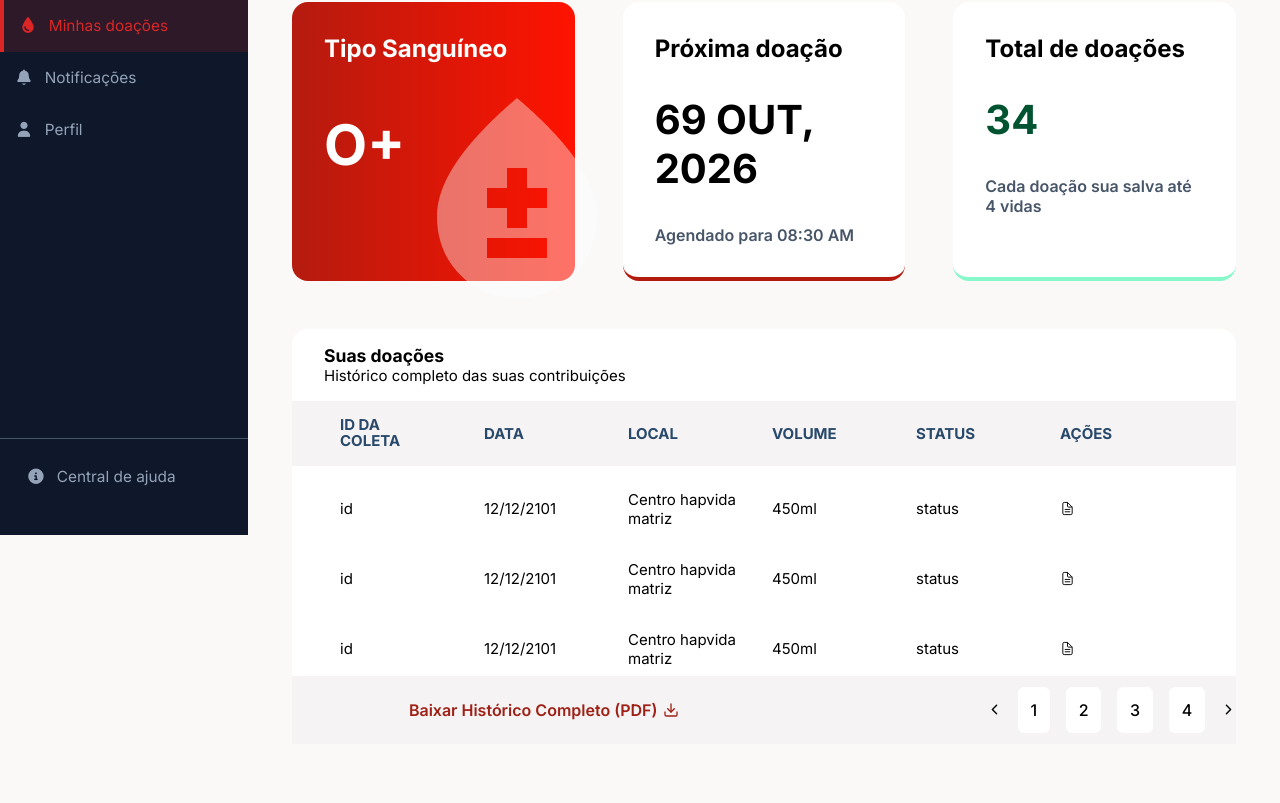
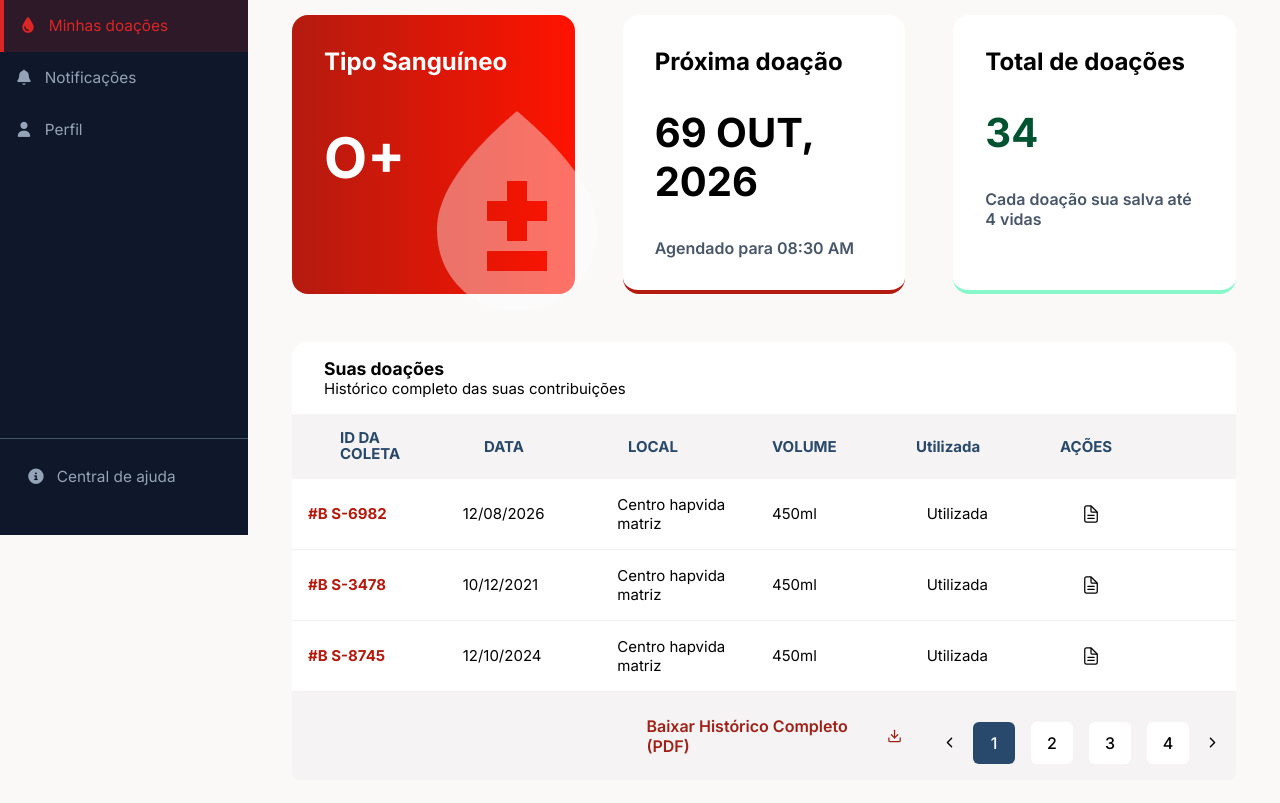
Before and after one commit to databloodHealth/Pulsar, a React (Vite) app in the folder Front/: page /historico in a window 1280 px wide. Shown: the part 265-1068 px from the top of the page. Built offline with nearby package versions, Linux system fonts and the light colour scheme.

Commit message:
redesign history page

```diff
--- a/Front/src/pages/System/Historico.jsx
+++ b/Front/src/pages/System/Historico.jsx
@@ -3,89 +3,123 @@ import { IoDocumentTextOutline } from "react-icons/io5";
 import { FiDownload } from "react-icons/fi";
 import { IoIosArrowBack, IoIosArrowForward } from "react-icons/io";
 
-
-
-import style from '@/styles/System/historico.module.css'
+import style from "@/styles/System/historico.module.css";
 import { CardDoisVermelho, CardTres } from "@/components/Cards";
 
 export default function Historico() {
-
     return (
         <SystemLayout>
-            <div className="container">
-                <div className="titlePage">
+            <div className={style.containerHistorico}>
+                <div className={style.tituloPage}>
                     <h1>Histórico de Doações</h1>
-                    <h4>Acompanhe seu histórico de soliedariedade e o impacto causado</h4>
+                    <h4>
+                        Acompanhe seu histórico de soliedariedade e o impacto causado
+                    </h4>
                 </div>
+
                 <div className={style.gridCards}>
-                    <CardDoisVermelho title="Tipo Sanguíneo" description="O+" />
-                    <CardTres cor="vermelho" title="Próxima doação" dado="69 OUT, 2026" description="Agendado para 08:30 AM" />
-                    <CardTres cor="verde" fontCor="fontVerde" title="Total de doações" description="Cada doação sua salva até 4 vidas" dado="34" />
+                    <CardDoisVermelho
+                        title="Tipo Sanguíneo"
+                        description="O+"
+                    />
 
+                    <CardTres
+                        cor="vermelho"
+                        title="Próxima doação"
+                        dado="69 OUT, 2026"
+                        description="Agendado para 08:30 AM"
+                    />
+
+                    <CardTres
+                        cor="verde"
+                        fontCor="fontVerde"
+                        title="Total de doações"
+                        description="Cada doação sua salva até 4 vidas"
+                        dado="34"
+                    />
                 </div>
+
                 <div className={style.containerDashboard}>
-
                     <div className={style.dashboardHistorico}>
                         <div className={style.tituloDashboard}>
                             <h3>Suas doações</h3>
                             <p>Histórico completo das suas contribuições</p>
                         </div>
-                        {/* <div className={style.containerTabela}> */}
+
                         <div className={style.gridTabela}>
                             <div className={style.categoriasTabela}>
                                 <p id={style.idColeta}>ID DA COLETA</p>
                                 <p>DATA</p>
                                 <p>LOCAL</p>
                                 <p>VOLUME</p>
-                                    <p>STATUS</p>
+                                <p>Utilizada</p>
                                 <p>AÇÕES</p>
                             </div>
+
                             <div className={style.campoDoacao}>
-                                    <p>id</p>
-                                    <p>12/12/2101</p>
+                                <p className={style.id}>#B S-6982</p>
+                                <p>12/08/2026</p>
                                 <p>Centro hapvida matriz</p>
-                                    <p> 450ml</p>
-                                    <p>status</p>
-                                    <IoDocumentTextOutline />
+                                <p>450ml</p>
+                                <p>Utilizada</p>
+                                <IoDocumentTextOutline
+                                    size={20}
+                                    className={style.iconTabela}
+                                />
+                            </div>
 
+                            <div className={style.campoDoacao}>
+                                <p className={style.id}>#B S-3478</p>
+                                <p>10/12/2021</p>
+                                <p>Centro hapvida matriz</p>
+                                <p>450ml</p>
+                                <p>Utilizada</p>
+                                <IoDocumentTextOutline
+                                    size={20}
+                                    className={style.iconTabela}
+                                />
                             </div>
+
                             <div className={style.campoDoacao}>
-                                    <p>id</p>
-                                    <p>12/12/2101</p>
+                                <p className={style.id}>#B S-8745</p>
+                                <p>12/10/2024</p>
                                 <p>Centro hapvida matriz</p>
-                                    <p> 450ml</p>
-                                    <p>status</p>
-                                    <IoDocumentTextOutline />
-
-                                </div>
-                                <div className={style.campoDoacao}>
-                                    <p>id</p>
-                                    <p>12/12/2101</p>
-                                    <p>Centro hapvida matriz</p>
-                                    <p> 450ml</p>
-                                    <p>status</p>
-                                    <IoDocumentTextOutline />
-
+                                <p>450ml</p>
+                                <p>Utilizada</p>
+                                <IoDocumentTextOutline
+                                    size={20}
+                                    className={style.iconTabela}
+                                />
                             </div>
                         </div>
-                        {/* </div> */}
+
                         <div className={style.botoomTabela}>
-                            <div id={style.baixar}><p>Baixar Histórico Completo (PDF)</p>
+                            <div className={style.actionBottomTable}>
+                            <div id={style.baixar}>
+                                <p>Baixar Histórico Completo (PDF)</p>
                                 <FiDownload />
                             </div>
+
                             <div className={style.selecaoNumeros}>
-                                <IoIosArrowBack />
-                                <p className={style.boxNumber}>1</p>
+                                <IoIosArrowBack className={style.iconSeta} />
+
+                                <p
+                                    className={`${style.boxNumber} ${style.boxNumberAction}`}
+                                >
+                                    1
+                                </p>
+
                                 <p className={style.boxNumber}>2</p>
                                 <p className={style.boxNumber}>3</p>
                                 <p className={style.boxNumber}>4</p>
-                                <IoIosArrowForward />
 
+                                <IoIosArrowForward className={style.iconSeta} />
+                            </div>
                         </div>
                         </div>
                     </div>
                 </div>
             </div>
         </SystemLayout>
-    )
+    );
 }
--- a/Front/src/styles/System/historico.module.css
+++ b/Front/src/styles/System/historico.module.css
@@ -3,16 +3,41 @@
     --azul-400: #416084;
     --borda: 1px solid #000;
     --branco: #ffffff;
-    --fundo-bege: #F5F3F3;
+    --fundo-bege: #f5f3f3;
     --azul-fonte: #28496b;
+    --vermelho-fonte: #b41b0f;
+    --cinza-borda: #e2e2e277;
+}
 
+.containerHistorico {
+    background-color: var(--cinza-fundo);
+    padding: 1rem;
+    display: flex;
+    flex-direction: column;
+    gap: 3rem;
+
+    .tituloPage {
+        display: flex;
+        gap: 1rem;
+        flex-direction: column;
+
+        h1 {
+            font-size: 3rem;
+            color: var(--preto);
+        }
+
+        h4 {
+            font-size: 1rem;
+            color: var(--azul-400);
+            font-weight: 500;
+        }
+    }
 }
 
 .gridCards {
     display: grid;
     grid-template-columns: repeat(3, 1fr);
     gap: 3rem;
-
 }
 
 .dashboardHistorico {
@@ -25,42 +50,22 @@
         background-color: var(--branco);
         border-radius: 16px;
         padding: 1rem 2rem;
-
     }
 }
 
-
-.gridTabela {
-    display: flex;
-    flex-direction: column;
-    gap: 1rem;
-
-    .categoriasTabela {
-        display: grid;
-        grid-template-columns: repeat(6, 1fr);
-        align-items: center;
-        gap: 1rem;
-        padding: 1rem 3rem;
-        background-color: var(--fundo-bege);
-
-        #idColeta {
-            color: var(--azul-fonte);
-            width: 40%;
-            line-height: 1.1;
-
+.cardFirst {
 }
 
-        p {
-            color: var(--azul-fonte);
+.actionBottomTable{
+    display: flex;
+    justify-content: space-between;
+    align-items: flex-end;
+    width: 65%;
 }
-    }
-}
-
-    .cardFirst {}
-
 
 .botoomTabela {
     display: flex;
+    border-radius: 0 0 8px 8px;
     flex-direction: row;
     align-items: center;
     justify-content: flex-end;
@@ -77,6 +82,7 @@
         color: var(--vermelho-link);
         font-size: 1rem;
         font-weight: 600;
+        cursor: pointer;
     }
 }
 
@@ -85,25 +91,30 @@
     justify-content: space-between;
     gap: 1rem;
     align-items: center;
+    padding: 1rem 1rem;
 
     .boxNumber {
+        display: flex;
+        align-items: center;
+        justify-content: center;
         border-radius: 6px;
-            padding: .8rem;
+        width: 42px;
+        height: 42px;
         background-color: var(--branco);
         font-weight: 500;
         font-size: 1rem;
-        }
-        .boxNumberAction{
-                        background-color: var(--azul-fonte);
-                        color: var(--branco);}
-
+        cursor: pointer;
     }
 
+    .boxNumberAction {
+        background-color: var(--azul-fonte);
+        color: var(--branco);
+    }
+}
 
 .gridTabela {
     display: flex;
     flex-direction: column;
-    gap: 1rem;
 
     .categoriasTabela {
         display: grid;
@@ -117,11 +128,11 @@
             color: var(--azul-fonte);
             width: 40%;
             line-height: 1.1;
-
         }
 
         p {
             color: var(--azul-fonte);
+            font-weight: 700;
         }
     }
 
@@ -129,17 +140,29 @@
         display: grid;
         grid-template-columns: repeat(6, 1fr);
         align-items: center;
+        padding: 1rem;
         gap: 1rem;
-        padding: .5rem 3rem;
+        border-bottom: 1px solid var(--cinza-borda);
+
+        &:hover {
+            background-color: var(--cinza-fundo);
+        }
+
+        .id {
+            font-weight: 700;
+            color: var(--vermelho-fonte);
+        }
 
         p {
             margin: 0;
         }
     }
+}
 
-    .categoriasTabela {
-        p {
-            font-weight: 700;
+.iconTabela {
+    cursor: pointer;
 }
+
+.iconSeta {
+    cursor: pointer;
 }
-}
```
Lines whose indentation alone changed are shown as unchanged.
